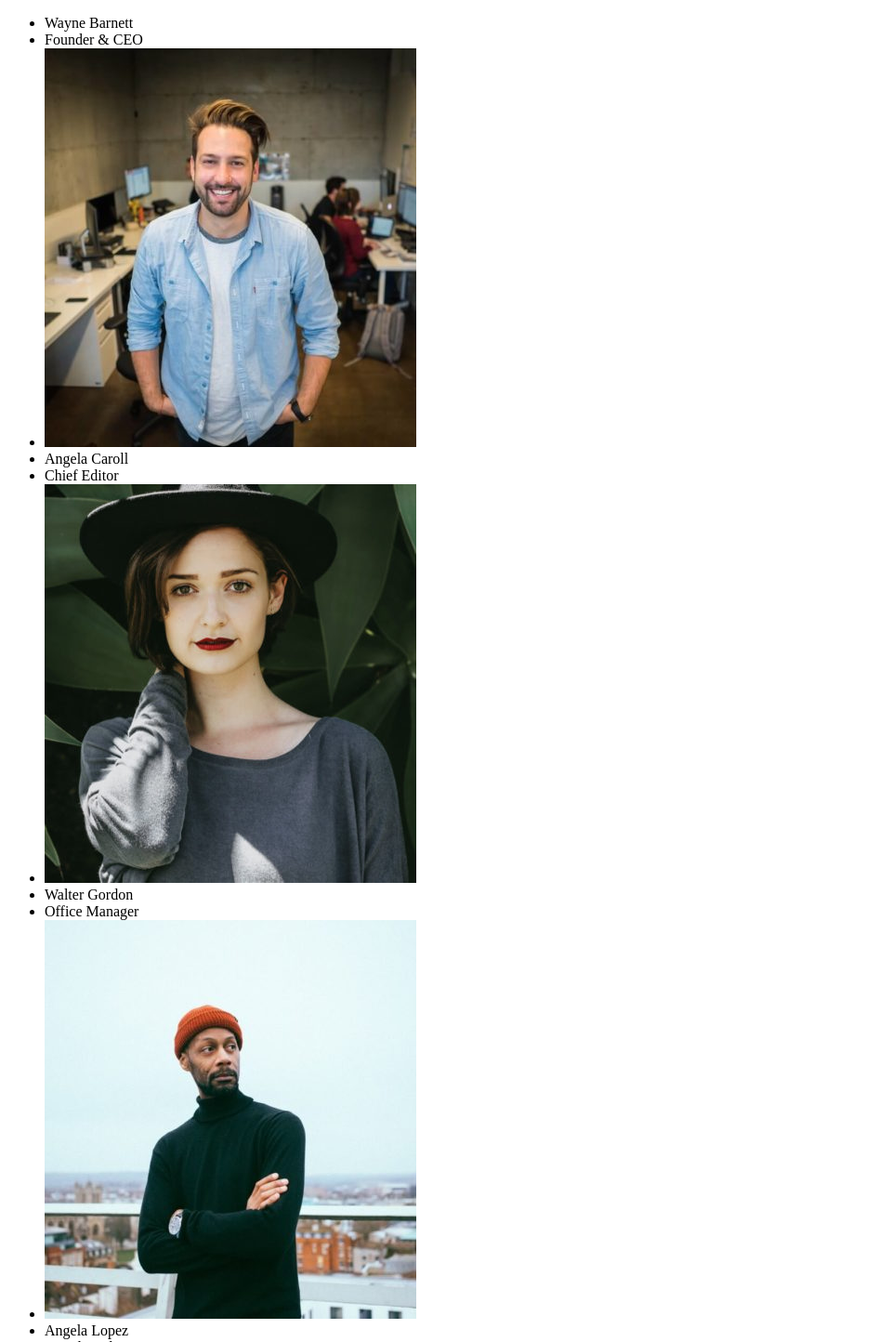
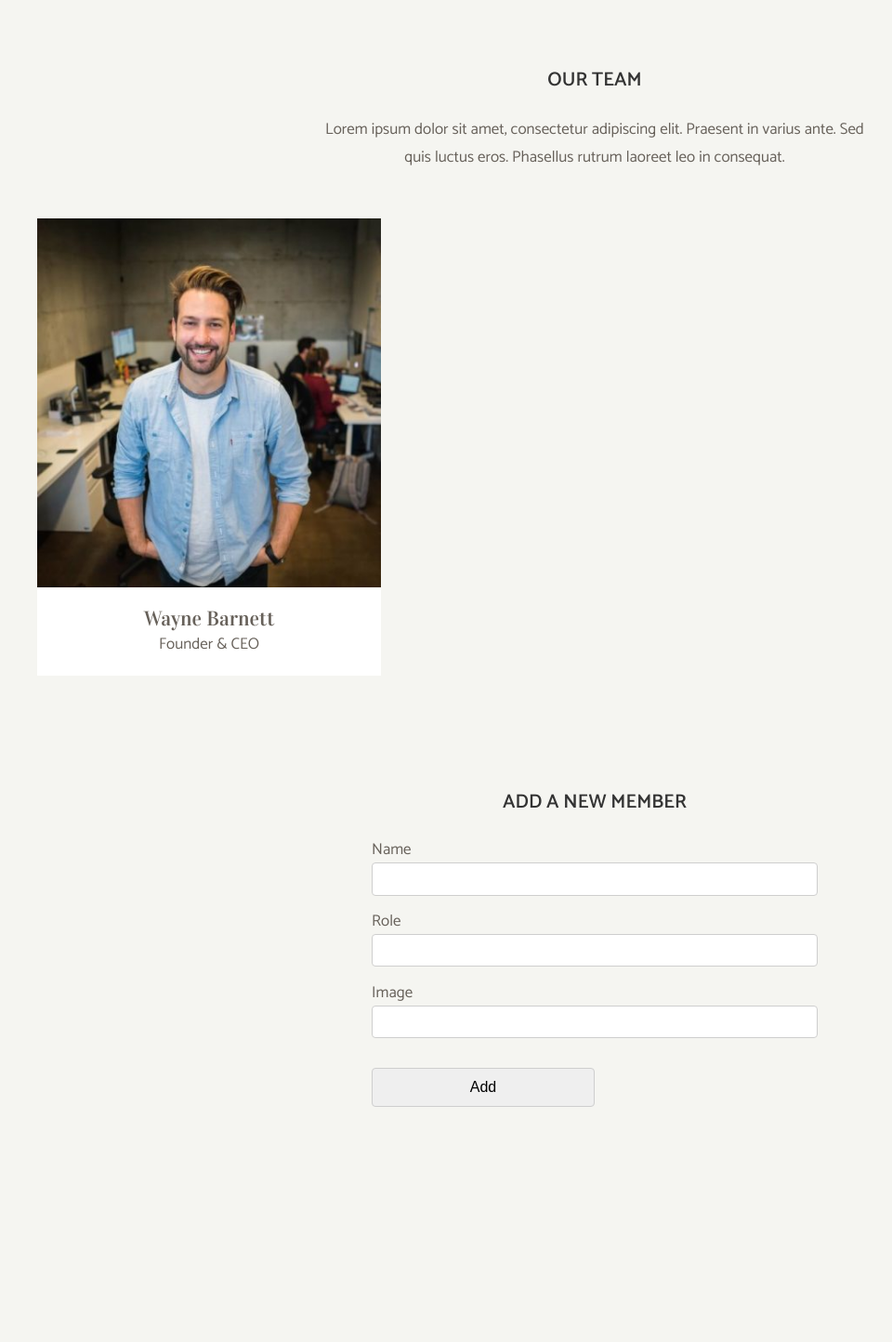
Before and after one commit to matte887/js-our-team, a plain HTML site: page index.html in a window 1280 px wide. Shown: the top 1444 px of the page at 93% size, without its empty margins (0-960 px from the left). After the commit the page ends 1257 px from the top, so only its background shows below. Drawn offline with Linux system fonts and the light colour scheme.

Commit message:
Scaffolding bonus 3

```diff
--- a/index.html
+++ b/index.html
@@ -1,15 +1,58 @@
 <!DOCTYPE html>
 <html lang="en">
 <head>
-    <meta charset="UTF-8">
-    <meta http-equiv="X-UA-Compatible" content="IE=edge">
-    <meta name="viewport" content="width=device-width, initial-scale=1.0">
+    <meta charset="UTF-8" />
     <title>Our Team</title>
+    <link rel="stylesheet" href="css/style.css" />
+    <link rel="preconnect" href="https://fonts.googleapis.com" />
+    <link rel="preconnect" href="https://fonts.gstatic.com" crossorigin />
+    <link
+      href="https://fonts.googleapis.com/css2?family=Catamaran:wght@400;600&family=Vidaloka&display=swap"
+      rel="stylesheet"
+    />
 </head>
+
 <body>
-    <ul id="info-list">
-        <!-- <li><img src="img/wayne-barnett-founder-ceo.jpg" alt=""></li> -->
-    </ul>
+    <section id="team">
+      <div class="container">
+        <h2 class="section-title">Our team</h2>
+        <p class="section-description">
+          Lorem ipsum dolor sit amet, consectetur adipiscing elit. Praesent in
+          varius ante. Sed quis luctus eros. Phasellus rutrum laoreet leo in
+          consequat.
+        </p>
+        <div class="team-container">
+          <!-- Inseriamo inizialmente una card statica per stilarla e vedere l'effetto finale -->
+          <div class="team-card">
+            <div class="card-image">
+              <img
+                src="img/wayne-barnett-founder-ceo.jpg"
+                alt="Wayne Barnett"
+              />
+            </div>
+            <div class="card-text">
+              <h3>Wayne Barnett</h3>
+              <p>Founder & CEO</p>
+            </div>
+          </div>
+        </div>
+      </div>
+    </section>
+    <section id="add-member">
+      <div class="container">
+        <h2 class="section-title">Add a new member</h2>
+        <div class="form-container">
+          <label for="name">Name </label>
+          <input type="text" id="name" />
+          <label for="role">Role </label>
+          <input type="text" id="role" />
+          <label for="name">Image </label>
+          <input type="text" id="image" />
+          <button type="button" id="addMemberButton">Add</button>
+        </div>
+      </div>
+    </section>
+
     <script src="js/script.js" type="text/javascript"></script>
 </body>
 </html>
--- a/js/script.js
+++ b/js/script.js
@@ -69,7 +69,6 @@ for (let i = 0; i < team.length; i++) {
             // Altrimenti stampa come li.
             employeesInfos += `<li>${thisItem[key]}</li>`;
         }
-
     }
 }
 
```
Also changed, not shown: our-team-base/index.html (deleted, +0 -58 lines), css/style.css (renamed from our-team-base/style.css), 2 other files.
